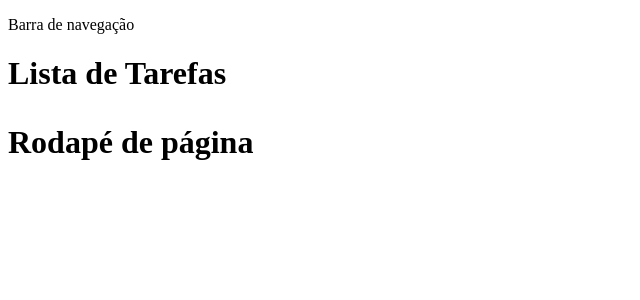
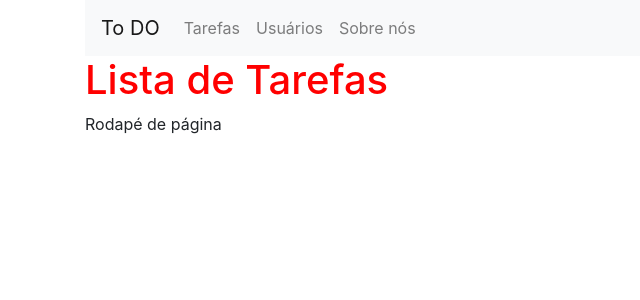
Before and after one commit to patrickpbarroso/todo, a Django app: page / in a window 1280 px wide. Shown: the top 300 px of the page, without its empty margins (0-640 px from the left). Run offline with Django 4.2, Linux system fonts and the light colour scheme; some libraries are stand-ins or nearby versions.

Commit message:
Adicionando css e js.

```diff
--- /dev/null
+++ b/tasks/static/css/style.css
@@ -0,0 +1,3 @@
+h1{
+    color: red;
+}
--- /dev/null
+++ b/tasks/static/js/scripts.js
@@ -0,0 +1 @@
+console.log('funcionou!');
--- a/tasks/templates/base.html
+++ b/tasks/templates/base.html
@@ -1,3 +1,4 @@
+{% load static %}
 <!DOCTYPE html>
 <html lang="en">
 <head>
@@ -5,11 +6,41 @@
     <meta http-equiv="X-UA-Compatible" content="IE=edge">
     <meta name="viewport" content="width=device-width, initial-scale=1.0">
     <title>{% block title %}{% endblock title %}</title>
+    <link rel="stylesheet" href="https://stackpath.bootstrapcdn.com/bootstrap/4.1.3/css/bootstrap.min.css" integrity="sha384-MCw98/SFnGE8fJT3GXwEOngsV7Zt27NXFoaoApmYm81iuXoPkFOJwJ8ERdknLPMO" crossorigin="anonymous">
+    <link rel="stylesheet" href="{% static 'css/style.css' %}">
 </head>
+
 <body>
-    <p>Barra de navegação</p>
-    {% block content %}
-    {% endblock content %}
-    <p> Rodapé de página </p>
+    <div class="container">
+        <nav class="navbar navbar-expand-lg navbar-light bg-light">
+            <a class="navbar-brand" href="#">To DO</a>
+            <button class="navbar-toggler" type="button" data-toggle="collapse" data-target="#conteudoNavbarSuportado" aria-controls="conteudoNavbarSuportado" aria-expanded="false" aria-label="Alterna navegação">
+                <span class="navbar-toggler-icon"></span>
+            </button>
+
+            <div class="collapse navbar-collapse" id="conteudoNavbarSuportado">
+                <ul class="navbar-nav mr-auto">
+                <li class="nav-item">
+                    <a class="nav-link" href="#">Tarefas</a>
+                </li>
+                <li class="nav-item">
+                    <a class="nav-link" href="#">Usuários</a>
+                </li>
+                <li class="nav-item">
+                    <a class="nav-link" href="#">Sobre nós</a>
+                </li>
+                </ul>
+            </div>
+        </nav>
+
+        {% block content %}
+        {% endblock content %}
+        <footer> Rodapé de página </footer>
+    </div>
+
+    <script src="https://code.jquery.com/jquery-3.3.1.slim.min.js" integrity="sha384-q8i/X+965DzO0rT7abK41JStQIAqVgRVzpbzo5smXKp4YfRvH+8abtTE1Pi6jizo" crossorigin="anonymous"></script>
+    <script src="https://cdnjs.cloudflare.com/ajax/libs/popper.js/1.14.3/umd/popper.min.js" integrity="sha384-ZMP7rVo3mIykV+2+9J3UJ46jBk0WLaUAdn689aCwoqbBJiSnjAK/l8WvCWPIPm49" crossorigin="anonymous"></script>
+    <script src="https://stackpath.bootstrapcdn.com/bootstrap/4.1.3/js/bootstrap.min.js" integrity="sha384-ChfqqxuZUCnJSK3+MXmPNIyE6ZbWh2IMqE241rYiqJxyMiZ6OW/JmZQ5stwEULTy" crossorigin="anonymous"></script>
+    <script src="{% static 'js/scripts.js' %}"></script>
 </body>
 </html>
--- a/tasks/templates/tasks/list.html
+++ b/tasks/templates/tasks/list.html
@@ -3,5 +3,5 @@
 {%block title%} Lista de Tarefas {%endblock title%}
 
 {%block content%}
-    <h1>Lista de Tarefas<h1>
+    <h1>Lista de Tarefas</h1>
 {%endblock content%}
```
